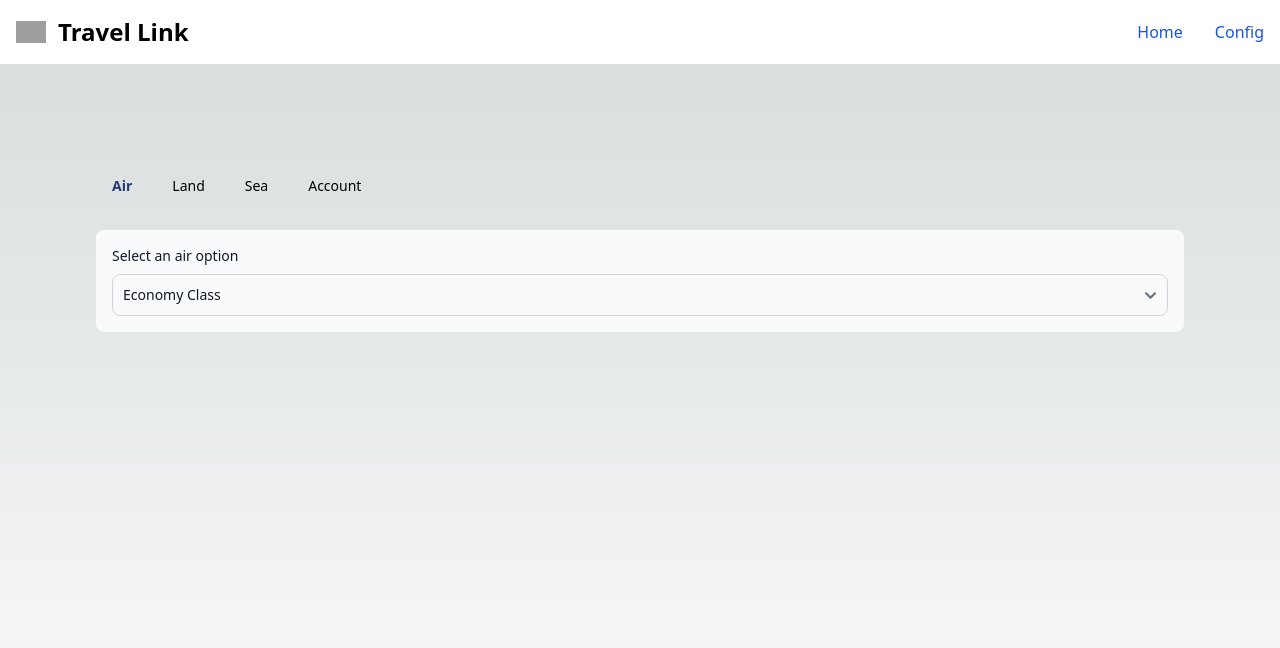
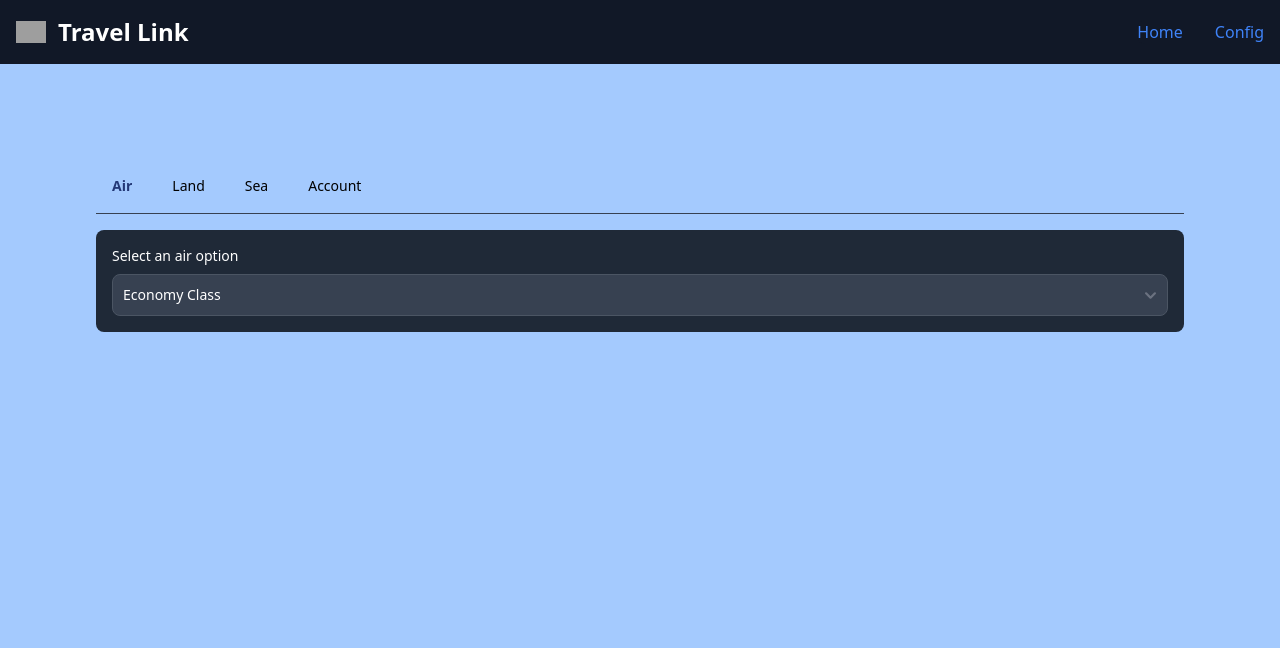
Before and after one commit to ralph-p/travel-link, a Next.js app: page / in a window 1280 px wide. Shown: the top 648 px of the page. Built offline with nearby package versions, Linux system fonts and the light colour scheme; grey boxes are pictures that could not be loaded.

Commit message:
enabled dark mode

```diff
--- a/pages/_app.js
+++ b/pages/_app.js
@@ -1,12 +1,18 @@
 import { NavBar } from '@/components/nav'
 import '@/styles/globals.css'
+import { useEffect } from 'react';
 
 export default function App({ Component, pageProps }) {
+  useEffect(() => {
+    document.documentElement.classList.add('dark');
+
+  }, [])
+
   return <div>
 
     <NavBar />
     <main
-      className={`flex min-h-screen flex-col items-center justify-between p-24 w-full`}
+      className={`flex min-h-screen flex-col items-center justify-between p-24 w-full bg-blue-300`}
     >
 
       <Component {...pageProps} />
--- a/pages/index.js
+++ b/pages/index.js
@@ -27,7 +27,7 @@ export default function Home() {
             {
               TABS.map((tab) => (
                 <li key={`tab-${tab}`} className="mr-2" role="presentation">
-                  <button onClick={() => setSelectedTab(tab)} className={`inline-block p-4 border-b-2 border-transparent rounded-t-lg hover:text-gray-600 hover:border-gray-300 dark:hover:text-gray-300 ${tab === selectedTab && `text-blue-900 border-blue-800 font-bold`}`} id={`${tab}-tab`} data-tabs-target={`#${tab}`} type="button" role="tab" aria-controls={tab} aria-selected="true">{tab}</button>
+                  <button onClick={() => setSelectedTab(tab)} className={`inline-block p-4 border-b-2 border-transparent rounded-t-lg hover:text-gray-600 hover:border-gray-300 dark:hover:text-black-300 dark:hover:border-blue-300 ${tab === selectedTab && `text-blue-900 border-blue-800 font-bold`}`} id={`${tab}-tab`} data-tabs-target={`#${tab}`} type="button" role="tab" aria-controls={tab} aria-selected="true">{tab}</button>
                 </li>
               ))
             }
--- a/tailwind.config.js
+++ b/tailwind.config.js
@@ -1,5 +1,6 @@
 /** @type {import('tailwindcss').Config} */
 module.exports = {
+  darkMode:'class',
   content: [
     "./node_modules/flowbite-react/**/*.js",
     './pages/**/*.{js,ts,jsx,tsx,mdx}',
```
